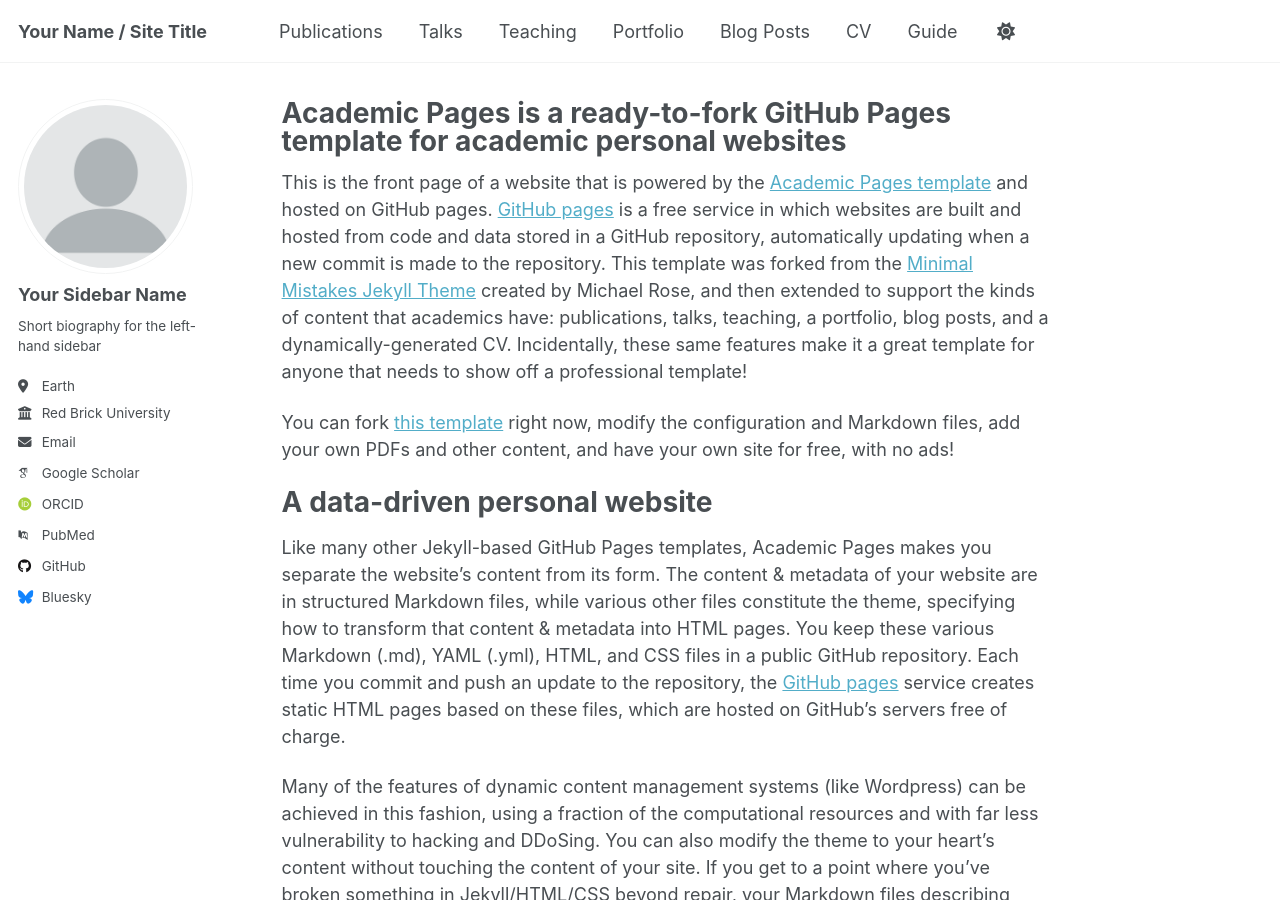
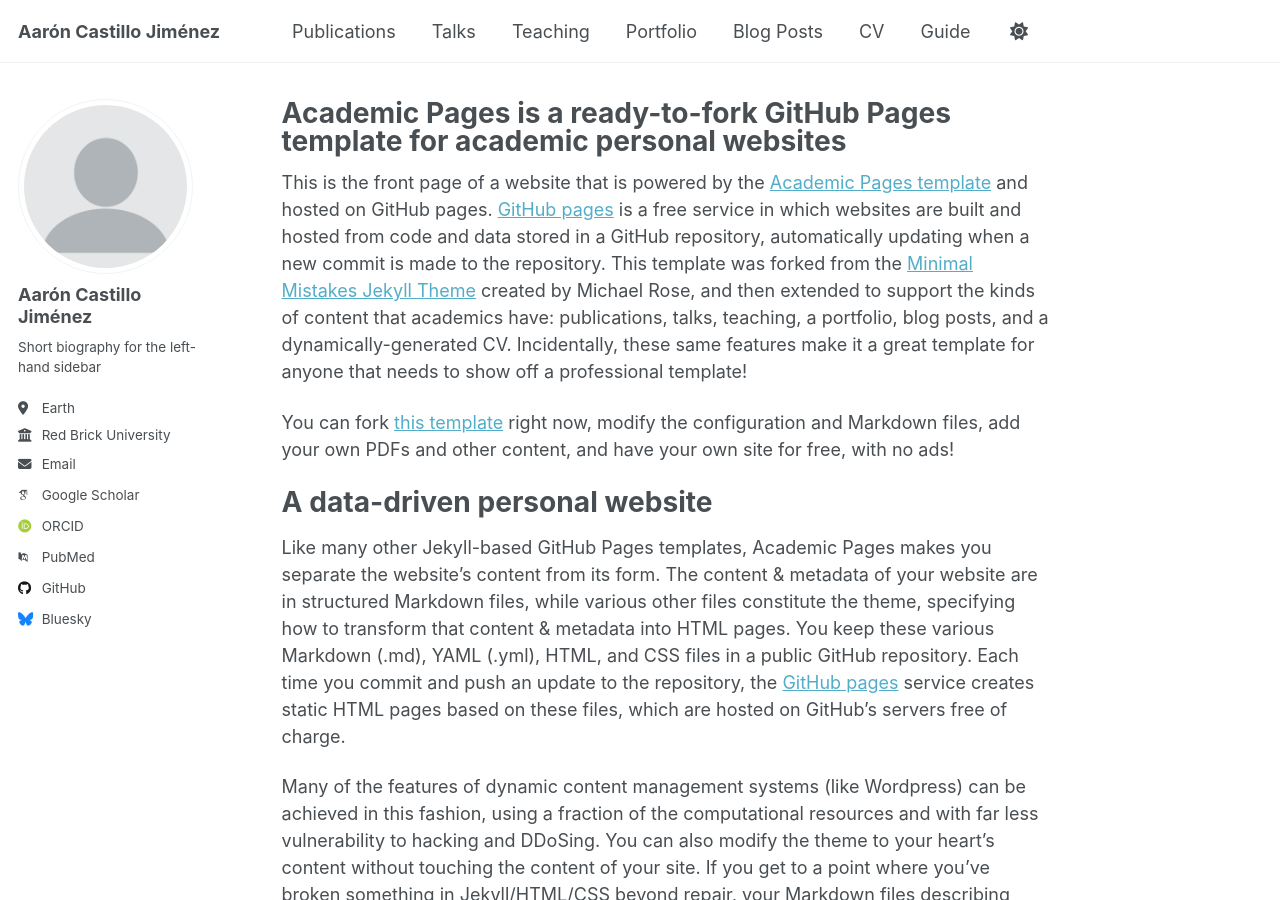
Before and after one commit to AaronCastilloJimenez/aaroncastillojimenez.github.io, a Jekyll site: the page built from _pages/about.md, in a window 1280 px wide and 900 px high. Built offline with Jekyll 4.4.1, drawn with Linux system fonts in a browser that asks for light colours; some web fonts are replaced; a script that is not in the unit is left out.

Commit message:
Update _config.yml

```diff
--- a/_config.yml
+++ b/_config.yml
@@ -9,7 +9,7 @@
 # Basic Site Settings
 locale                   : "en-US"
 site_theme               : "default"
-title                    : "Your Name / Site Title"
+title                    : "Aarón Castillo Jiménez"
 title_separator          : "-"
 name                     : &name "Your Name"
 description              : &description "personal description"
@@ -23,13 +23,13 @@
 author:
   # Biographic information
   avatar           : "profile.png"
-  name             : "Your Sidebar Name"
+  name             : "Aarón Castillo Jiménez"
   pronouns         : # example: "she/her"
   bio              : "Short biography for the left-hand sidebar"
   location         : "Earth"
   employer         : "Red Brick University"
   uri              : # URL
-  email            : "none@example.org"
+  email            : "aaron.castillo.j@gmail.com"
 
   # Academic websites
   academia         : # URL
```
